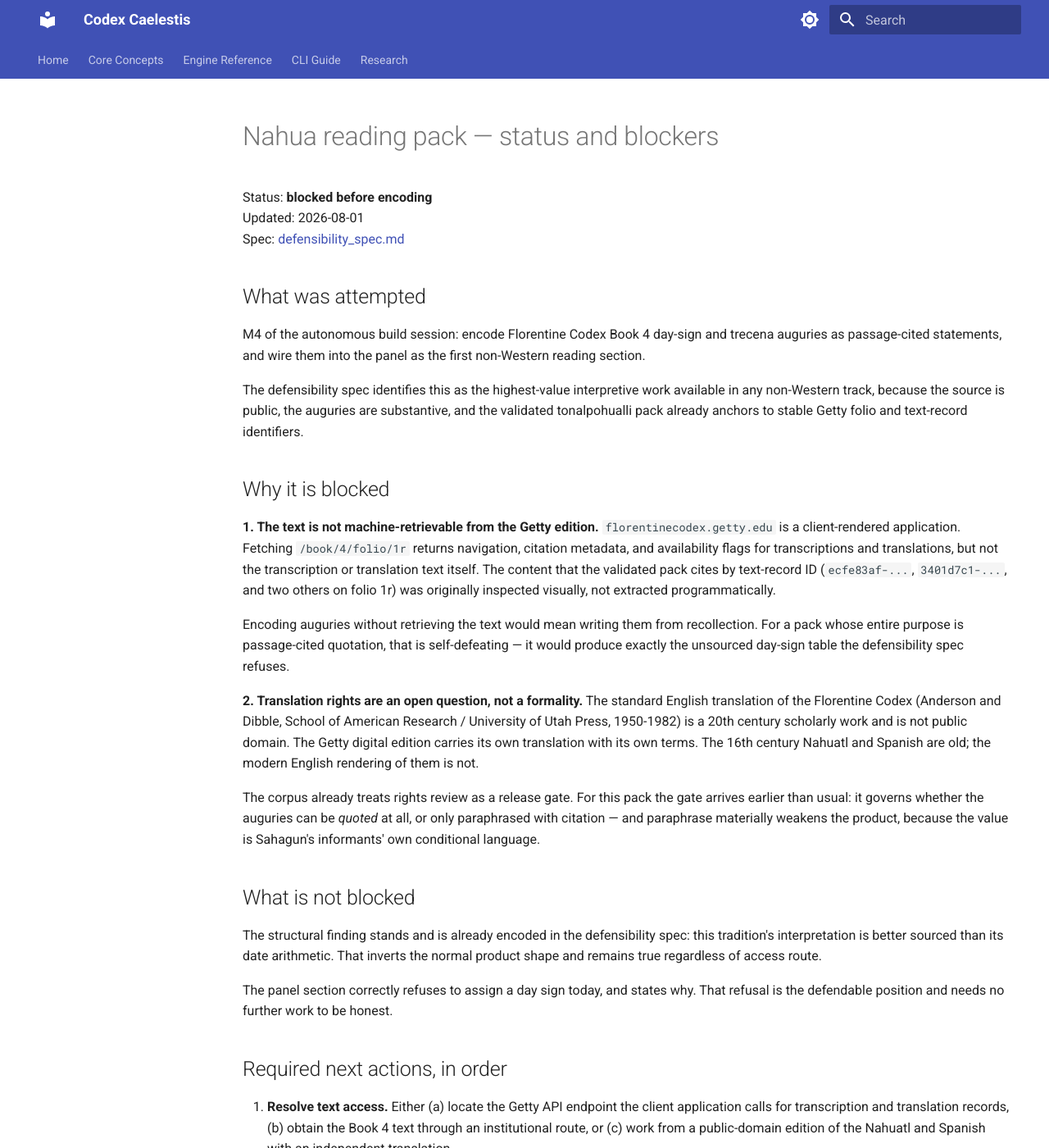
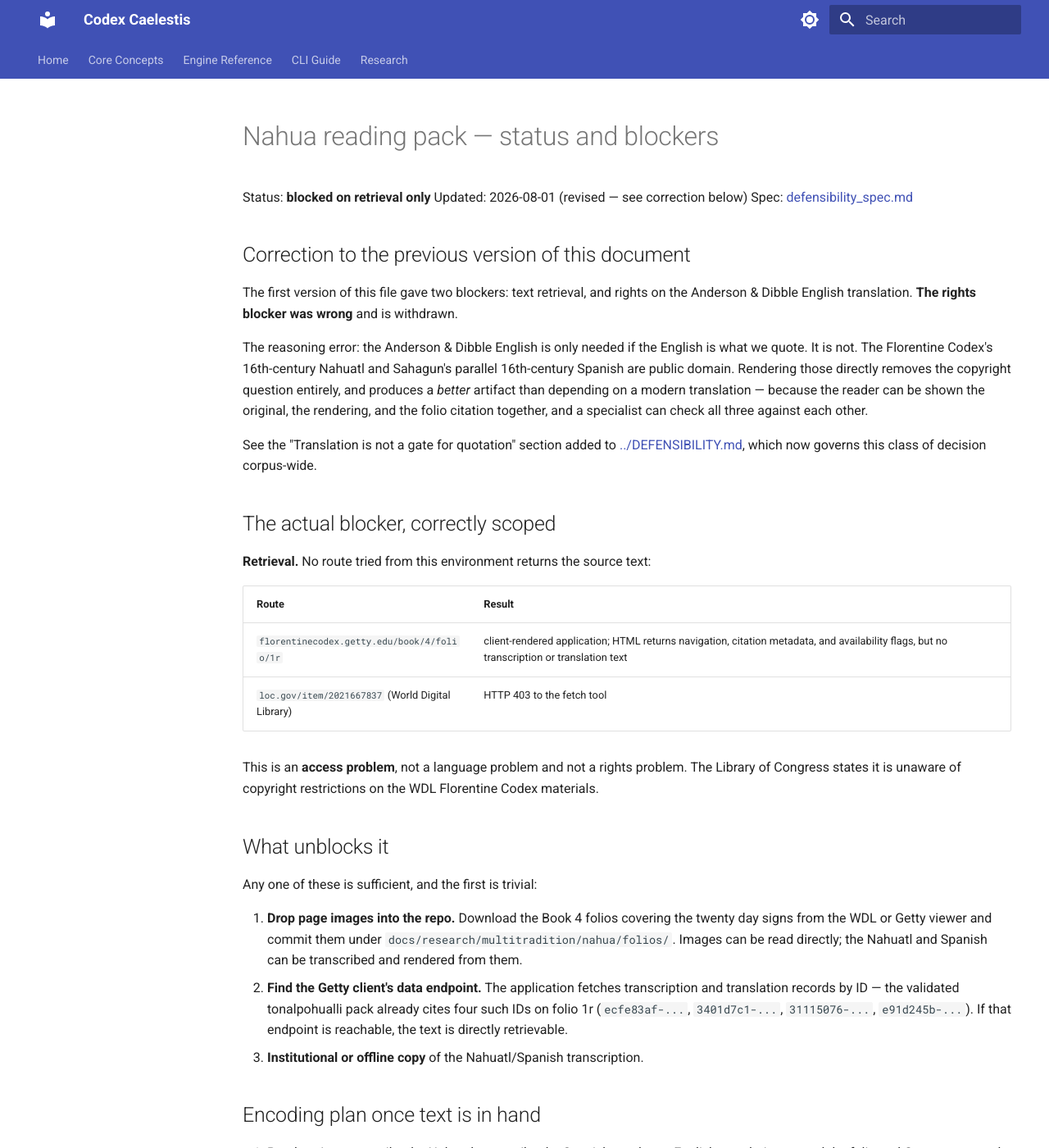
Before and after one commit to Bender1011001/traditional-astrology-engine, an MkDocs documentation site: the page built from docs/research/multitradition/nahua/reading_pack_status.md, in a window 1280 px wide and 1400 px high. Shown: the whole window at 82% size. Built offline with MkDocs 1.6.1 and Material for MkDocs 9.7.7, drawn with Linux system fonts in a browser that asks for light colours; some of the changed text lies outside the part shown.

Commit message:
correction: translation is not a gate for quotation
Withdraws a reasoning error that was blocking real work across several tracks.

The error: treating 'we need the modern English translation' as a blocker. That
only holds if the modern English is what gets quoted. It is not. Where the
original is public domain, rendering it directly removes the copyright question
AND produces a better artifact, because the reader gets original + rendering +
citation, all three checkable against each other.

DEFENSIBILITY.md gains a section separating two activities that were conflated:
- rule promotion into a validated pack: independent specialist review still
  required, because technical terms carry doctrinal weight and the pack is a
  single point of failure for every reading built on it
- quotation and reading: render the public-domain original, grade it
  engine_translation_unreviewed, ship the original alongside it

Nahua: rights blocker withdrawn. Sole remaining blocker is retrieval - Getty is
client-rendered, LoC returns 403. Unblockable by committing folio images.

Islamicate: the same conflation was blocking three modules that listed obtaining
Brill 2019 / Aragno 2004 / 1994 translations as gates, while seven Arabic and
Latin TEI witnesses sit hash-verified in this repo with 30 catalogued passages.
Gates rewritten to request the critical apparatus (stemma, variant collation) -
which a bare TEI genuinely lacks - instead of the translation. The 8 preserved
variants, including the Mars firdaria disagreement and the Latin totals that do
not sum to their own stated figures, are publishable now.

Jyotisha: two Saravali/Phaladeepika gates similarly rewritten.

Both validators still pass.

Co-Authored-By: Claude Fable 5 <noreply@anthropic.com>

```diff
--- a/docs/research/multitradition/nahua/reading_pack_status.md
+++ b/docs/research/multitradition/nahua/reading_pack_status.md
@@ -1,73 +1,74 @@
 # Nahua reading pack — status and blockers
 
-Status: **blocked before encoding**
-Updated: 2026-08-01
+Status: **blocked on retrieval only**
+Updated: 2026-08-01 (revised — see correction below)
 Spec: [defensibility_spec.md](defensibility_spec.md)
 
-## What was attempted
+## Correction to the previous version of this document
 
-M4 of the autonomous build session: encode Florentine Codex Book 4 day-sign and
-trecena auguries as passage-cited statements, and wire them into the panel as the
-first non-Western reading section.
+The first version of this file gave two blockers: text retrieval, and rights on
+the Anderson & Dibble English translation. **The rights blocker was wrong** and
+is withdrawn.
 
-The defensibility spec identifies this as the highest-value interpretive work
-available in any non-Western track, because the source is public, the auguries
-are substantive, and the validated tonalpohualli pack already anchors to stable
-Getty folio and text-record identifiers.
+The reasoning error: the Anderson & Dibble English is only needed if the English
+is what we quote. It is not. The Florentine Codex's 16th-century Nahuatl and
+Sahagun's parallel 16th-century Spanish are public domain. Rendering those
+directly removes the copyright question entirely, and produces a *better*
+artifact than depending on a modern translation — because the reader can be shown
+the original, the rendering, and the folio citation together, and a specialist
+can check all three against each other.
 
-## Why it is blocked
+See the "Translation is not a gate for quotation" section added to
+[../DEFENSIBILITY.md](../DEFENSIBILITY.md), which now governs this class of
+decision corpus-wide.
 
-**1. The text is not machine-retrievable from the Getty edition.**
-`florentinecodex.getty.edu` is a client-rendered application. Fetching
-`/book/4/folio/1r` returns navigation, citation metadata, and availability flags
-for transcriptions and translations, but not the transcription or translation
-text itself. The content that the validated pack cites by text-record ID
-(`ecfe83af-...`, `3401d7c1-...`, and two others on folio 1r) was originally
-inspected visually, not extracted programmatically.
+## The actual blocker, correctly scoped
 
-Encoding auguries without retrieving the text would mean writing them from
-recollection. For a pack whose entire purpose is passage-cited quotation, that is
-self-defeating — it would produce exactly the unsourced day-sign table the
-defensibility spec refuses.
+**Retrieval.** No route tried from this environment returns the source text:
 
-**2. Translation rights are an open question, not a formality.**
-The standard English translation of the Florentine Codex (Anderson and Dibble,
-School of American Research / University of Utah Press, 1950-1982) is a 20th
-century scholarly work and is not public domain. The Getty digital edition
-carries its own translation with its own terms. The 16th century Nahuatl and
-Spanish are old; the modern English rendering of them is not.
+| Route | Result |
+|---|---|
+| `florentinecodex.getty.edu/book/4/folio/1r` | client-rendered application; HTML returns navigation, citation metadata, and availability flags, but no transcription or translation text |
+| `loc.gov/item/2021667837` (World Digital Library) | HTTP 403 to the fetch tool |
 
-The corpus already treats rights review as a release gate. For this pack the
-gate arrives earlier than usual: it governs whether the auguries can be *quoted*
-at all, or only paraphrased with citation — and paraphrase materially weakens the
-product, because the value is Sahagun's informants' own conditional language.
+This is an **access problem**, not a language problem and not a rights problem.
+The Library of Congress states it is unaware of copyright restrictions on the WDL
+Florentine Codex materials.
+
+## What unblocks it
+
+Any one of these is sufficient, and the first is trivial:
+
+1. **Drop page images into the repo.** Download the Book 4 folios covering the
+   twenty day signs from the WDL or Getty viewer and commit them under
+   `docs/research/multitradition/nahua/folios/`. Images can be read directly; the
+   Nahuatl and Spanish can be transcribed and rendered from them.
+2. **Find the Getty client's data endpoint.** The application fetches
+   transcription and translation records by ID — the validated tonalpohualli pack
+   already cites four such IDs on folio 1r (`ecfe83af-...`, `3401d7c1-...`,
+   `31115076-...`, `e91d245b-...`). If that endpoint is reachable, the text is
+   directly retrievable.
+3. **Institutional or offline copy** of the Nahuatl/Spanish transcription.
+
+## Encoding plan once text is in hand
+
+1. Per day sign: transcribe the Nahuatl, transcribe the Spanish, render an
+   English translation, record the folio and Getty text-record ID.
+2. Grade the rendering `engine_translation_unreviewed` — honest about being
+   unreviewed, and checkable because the original travels with it.
+3. **Preserve the conditional language.** Book 4's auguries are frequently
+   conditioned on conduct ("if he did penance...", "if he was negligent..."). That
+   conditionality is the doctrine. Flattening it into a trait list is precisely
+   the failure the defensibility spec forbids.
+4. Wire into the panel as a reading section that quotes the corpus per sign and
+   **continues to refuse assigning the reader a day sign**, because the
+   correlation problem is independent of the text problem and remains unsolved.
 
 ## What is not blocked
 
-The structural finding stands and is already encoded in the defensibility spec:
-this tradition's interpretation is better sourced than its date arithmetic. That
-inverts the normal product shape and remains true regardless of access route.
+The structural finding stands: this tradition's interpretation is better sourced
+than its date arithmetic, which inverts the normal product shape.
 
-The panel section correctly refuses to assign a day sign today, and states why.
-That refusal is the defendable position and needs no further work to be honest.
-
-## Required next actions, in order
-
-1. **Resolve text access.** Either (a) locate the Getty API endpoint the client
-   application calls for transcription and translation records, (b) obtain the
-   Book 4 text through an institutional route, or (c) work from a public-domain
-   edition of the Nahuatl and Spanish with an independent translation.
-2. **Rights review on the chosen route**, specifically covering verbatim
-   quotation of the English translation in a customer-facing artifact.
-3. **Only then** encode auguries, one per day sign, each carrying folio,
-   text-record ID, and the source's conditional language preserved intact.
-4. Wire into the panel as a reading section that quotes the corpus and continues
-   to refuse assigning the reader a day sign.
-
-## Note on sequencing
-
-This blocker does not invalidate the M4 design; it moves the first non-Western
-reading section to whichever tradition clears its source gate first. On current
-evidence that is **medieval Jewish**, whose defensibility spec found the Ibn Ezra
-layer already computing inside the live report and needing attribution rather
-than new sourcing.
+The panel's refusal to assign a day sign is correct today and is unaffected by
+any of the above. The correlation gap and the retrieval gap are separate; solving
+retrieval enables quotation of the corpus, not personalization of it.
```
Also changed, not shown: SESSION_HANDOFF.md (+23 -6 lines), docs/research/multitradition/DEFENSIBILITY.md (+40 -0 lines), docs/research/multitradition/engine_coverage_manifest.json (+5 -5 lines), docs/research/multitradition/islamicate/defensibility_spec.md (+24 -0 lines).
